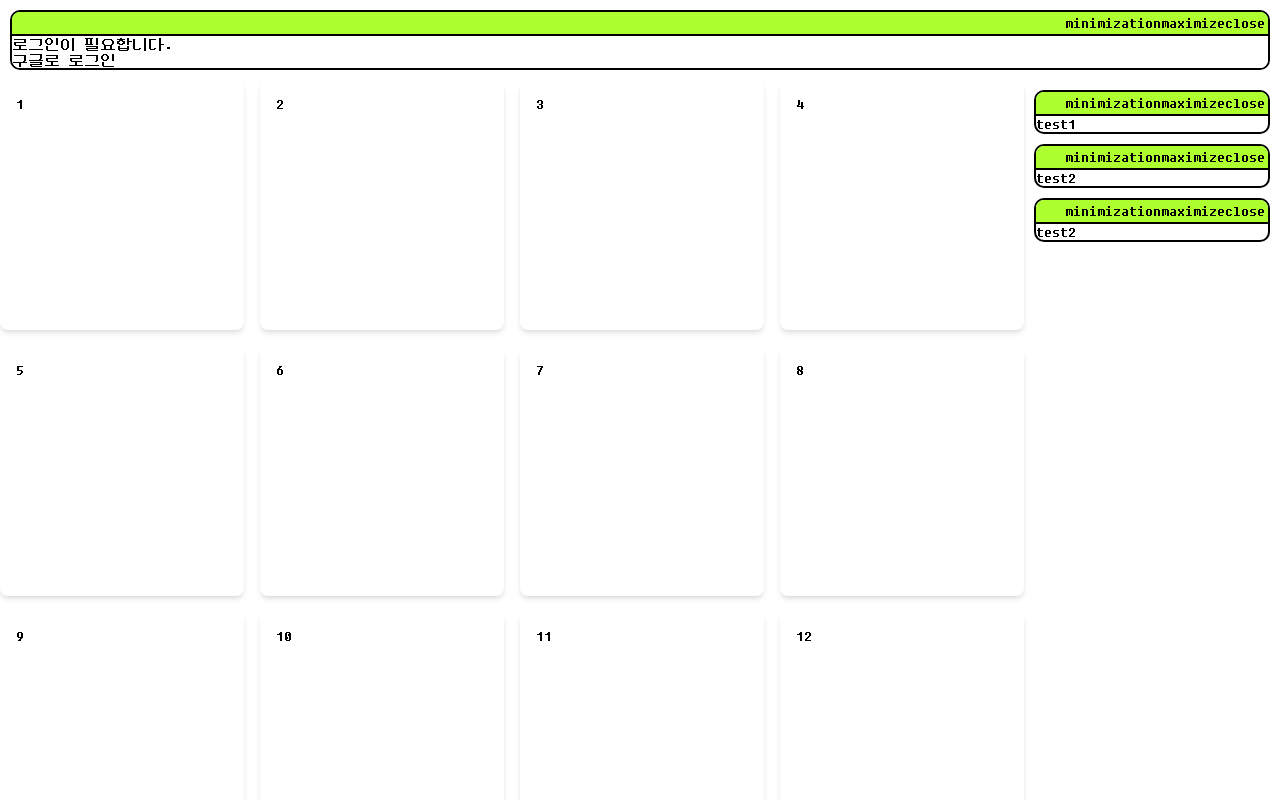
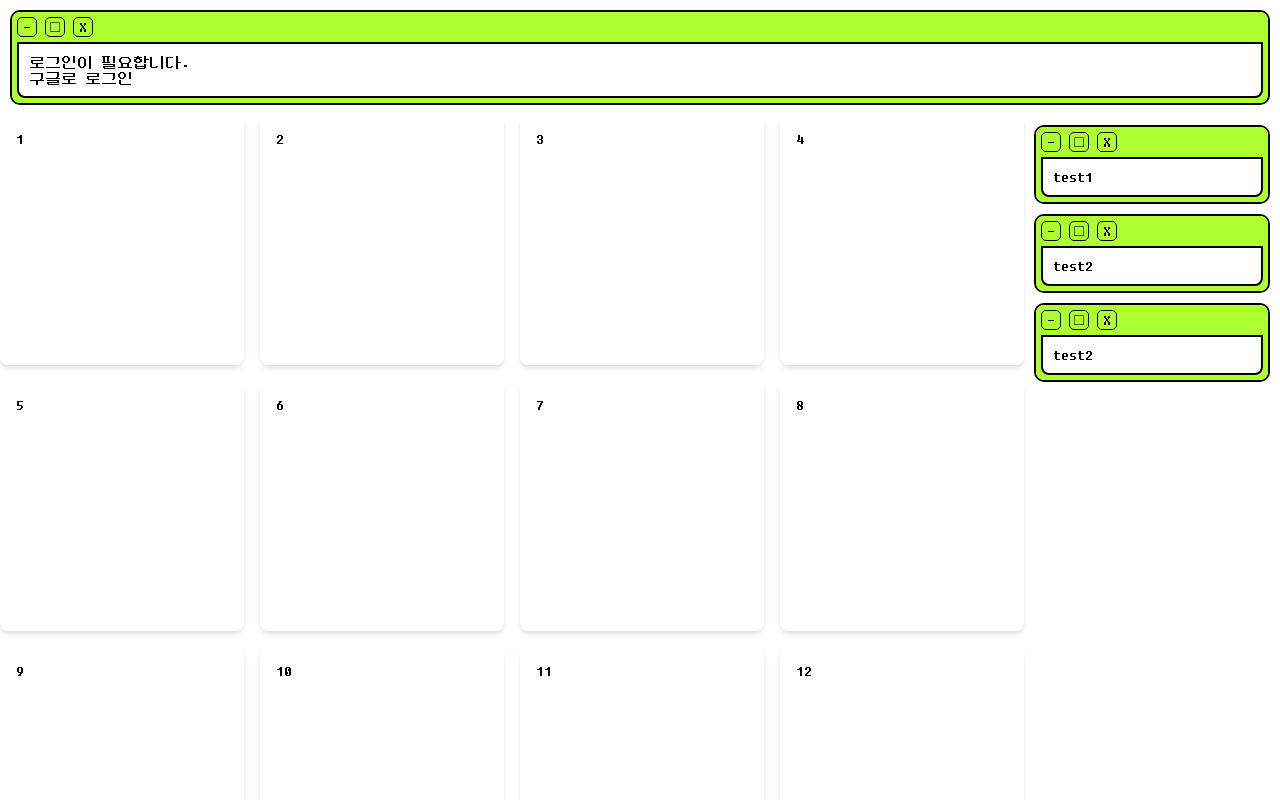
Before and after one commit to bogbu/bogbu-blog, a SvelteKit app: page / in a window 1280 px wide. Shown: the top 800 px of the page. Built offline with nearby package versions, Linux system fonts and the light colour scheme; no server answers; the database is empty.

Commit message:
edit WindowFrame.svelte style

```diff
--- a/src/routes/_component/WindowFrame.svelte
+++ b/src/routes/_component/WindowFrame.svelte
@@ -1,6 +1,7 @@
 <script lang="ts">
     let header_option = "";
     let content_option = "";
+    let className = "";
     const onHandleClosed = () => {
         header_option = 'none';
     }
@@ -12,14 +13,16 @@
     }
 </script>
 
-<section class={`window--frame ${header_option}`}>
+<section class={`window--frame ${header_option} ${className}`}>
     <div class="window--frame__header">
-        <button on:click={onHandleMinimization}>minimization</button>
-        <button on:click={onHandleMaximize}>maximize</button>
-        <button on:click={onHandleClosed}>close</button>
-    </div>
-    <div class={`window--frame__content ${content_option}`}>
-        <slot/>
+        <div class="window--frame__header__button">
+            <button on:click={onHandleMinimization}>-</button>
+            <button on:click={onHandleMaximize}>□</button>
+            <button on:click={onHandleClosed}>X</button>
+        </div>
+        <div class={`window--frame__content ${content_option}`}>
+            <slot/>
+        </div>
     </div>
 </section>
 
@@ -32,30 +35,47 @@
 
     .window--frame__header {
       display: flex;
+      flex-direction: column;
       justify-content: flex-end;
       background: greenyellow;
-      border-bottom: 2px solid #000;
-      padding: 3px;
+      padding: 5px;
       box-sizing: border-box;
+
+      .window--frame__header__button {
+        padding-bottom: 5px;
+      }
     }
 
     .window--frame__content {
       max-height: 600px;
+      background: #fff;
+      border: 2px solid #000;
+      border-bottom-left-radius: 8px;
+      border-bottom-right-radius: 8px;
+      overflow: hidden;
+        padding: 10px;
       &.none {
         transition: 0.2s;
         max-height: 0;
+
         & + .window--frame__header {
           background: #000;
-          border-bottom : none;
+          border-bottom: none;
         }
       }
     }
 
     button {
-      border: none;
+      //border: none;
       background: transparent;
       cursor: pointer;
+      border: 1px solid #000;
+      width: 20px;
+      height: 20px;
+      border-radius: 5px;
+
     }
+
     &.none {
       display: none;
     }
```
